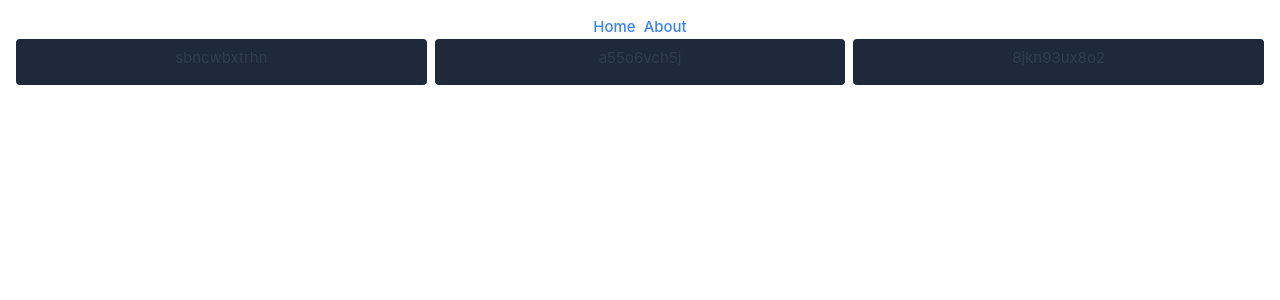
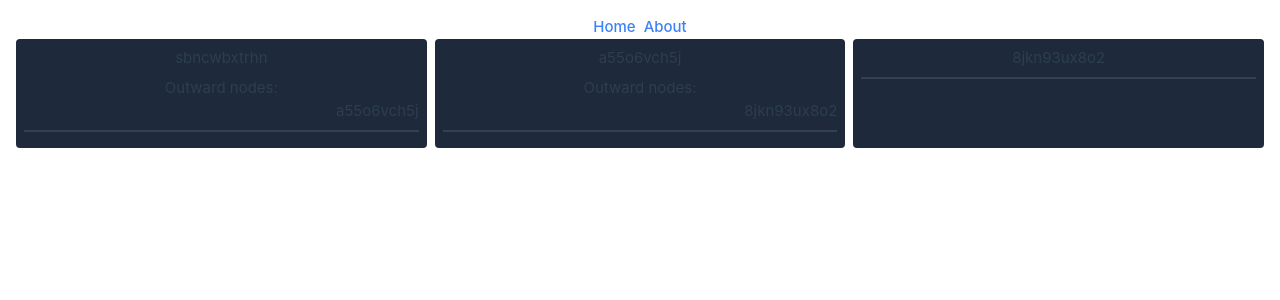
Before and after one commit to Oriery/saimmod_7_3, a Vue app: page / in a window 1280 px wide. Shown: the top 300 px of the page. Built offline with nearby package versions, Linux system fonts and the light colour scheme.

Commit message:
Show id of outward nodes

```diff
--- a/src/components/NodeBase.vue
+++ b/src/components/NodeBase.vue
@@ -1,18 +1,32 @@
 <template>
   <div class="rounded bg-slate-800 flex flex-col gap-2 p-2">
     <p>{{ node.id }}</p>
-    <div class="flex flex-row gap-2">
-      <TicketComponent v-for="ticket in node.ticketsInside.value" v-bind:key="ticket.id" :ticket="ticket" />
+    <div v-if="node.outwardNodes.length" class="">
+      Outward nodes:
+      <div class="flex flex-col gap-2 align-end">
+        <p
+          v-for="n in node.outwardNodes"
+          v-bind:key="n.id"
+        >
+          {{ n.id }}
+        </p>
+      </div>
+    </div>
+    <div class="flex flex-row gap-2 border-t-2 border-slate-700 pt-2">
+      <TicketComponent
+        v-for="ticket in node.ticketsInside.value"
+        v-bind:key="ticket.id"
+        :ticket="ticket"
+      />
     </div>
   </div>
 </template>
 
 <script setup lang="ts">
 import { BaseNode } from '@/types/systemsOfMassService'
-import { ref, computed } from 'vue'
 import TicketComponent from './TicketComponent.vue'
 
-const props = defineProps<{
+defineProps<{
   node: BaseNode
 }>()
 </script>
--- a/src/components/TicketComponent.vue
+++ b/src/components/TicketComponent.vue
@@ -3,14 +3,12 @@
     class="rounded p-2"
     :style="`background-color: ${color};`"
   >
-    <p>{{ ticket.id }}</p>
     <p>Time alive: {{ ticket.ticksAlive }}</p>
   </div>
 </template>
 
 <script setup lang="ts">
 import { Ticket } from '@/types/systemsOfMassService'
-import { ref, computed } from 'vue'
 import uniqolor from 'uniqolor'
 
 const props = defineProps<{
--- a/src/views/HomeView.vue
+++ b/src/views/HomeView.vue
@@ -14,12 +14,10 @@
 </template>
 
 <script setup lang="ts">
-import { onMounted, onUnmounted } from 'vue'
+import { onUnmounted } from 'vue'
 import {
-  Queue,
   Generator,
   Processor,
-  Ticket,
   WhatToDoOnBlockedOutput,
   SystemOfMassService,
 } from '../types/systemsOfMassService'
```
